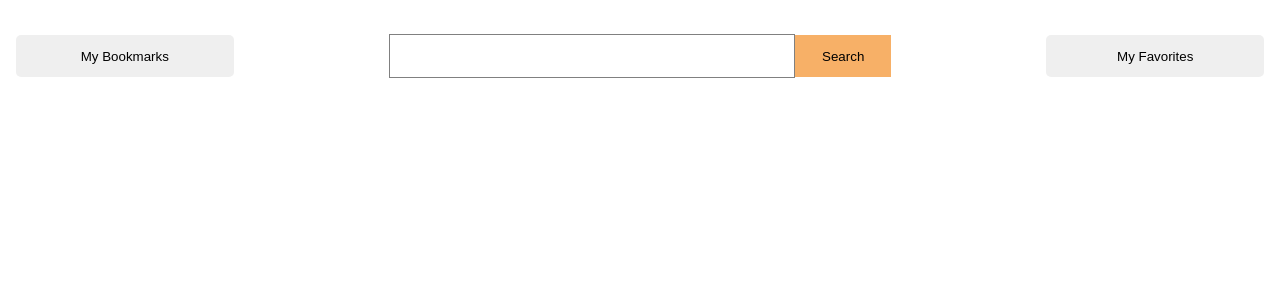
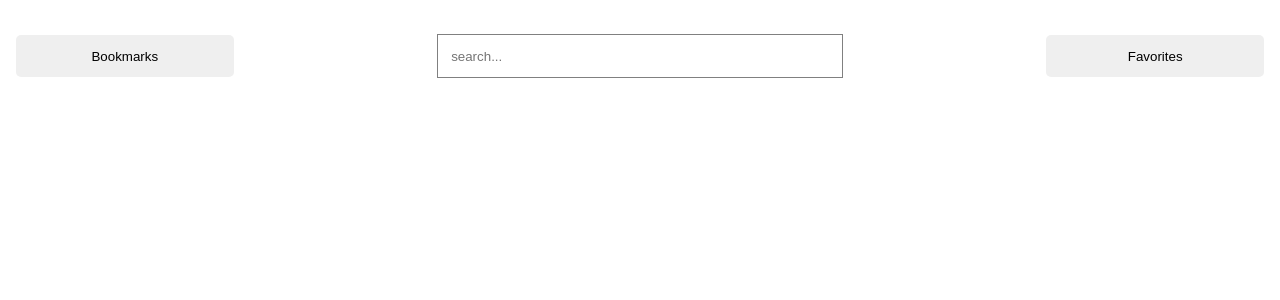
Before and after one commit to ZsuzsaMano/YourRecipes, a React (Create React App) app: page / in a window 1280 px wide. Shown: the top 300 px of the page. Built offline with nearby package versions, Linux system fonts and the light colour scheme; no server answers.

Commit message:
remove search button

```diff
--- a/src/components/Navbar.js
+++ b/src/components/Navbar.js
@@ -1,14 +1,13 @@
 import React from 'react';
 
-const Navbar = ({ getSearch, search, updateSearch }) => {
+const Navbar = ({ query, updateQuery }) => {
   return (
     <div className="navbar">
-    <button className="bookmarksBtn">My Bookmarks</button>
+    <button className="bookmarksBtn">Bookmarks</button>
      <form  className = "search-form">
-      <input className = "search-bar" type ="text" value={search} onChange={updateSearch}/>
-      <button type="submit" className = "search-button"> Search </button>
+      <input className = "search-bar" type ="text" placeholder = "search..." value={query} onChange={updateQuery}/>
      </form>
-     <button className="favoritsBtn">My Favorites</button>
+     <button className="favoritsBtn">Favorites</button>
      </div>
 
   );
```
